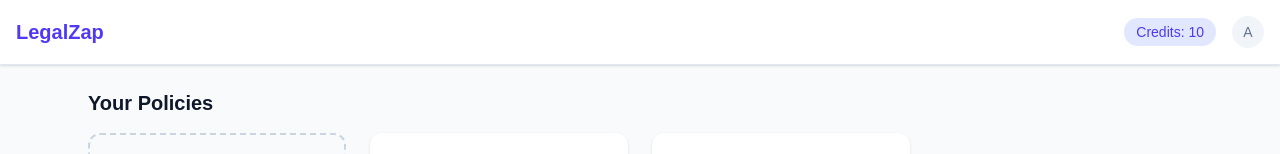
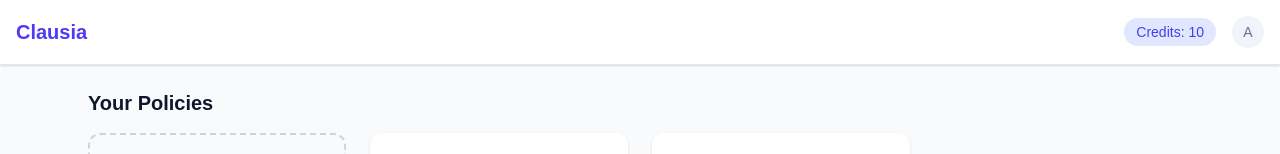
Before and after one commit to aDiThYa-808/Clausia, a Next.js app: page /dashboard in a window 1280 px wide. Shown: the top 154 px of the page. Built offline with nearby package versions, Linux system fonts and the light colour scheme.

Commit message:
Update dashboard

```diff
--- a/src/app/dashboard/page.tsx
+++ b/src/app/dashboard/page.tsx
@@ -26,7 +26,7 @@
     <div className="min-h-screen bg-slate-50 text-slate-900">
       {/* Navbar */}
       <header className="flex items-center justify-between p-4 border-b border-slate-200 bg-white shadow-sm">
-        <h1 className="text-xl font-bold text-indigo-600">LegalZap</h1>
+        <h1 className="text-xl font-bold text-indigo-600">Clausia</h1>
         <div className="flex items-center gap-4">
           <span className="bg-indigo-100 text-indigo-600 text-sm px-3 py-1 rounded-full">
             Credits: 10
```
